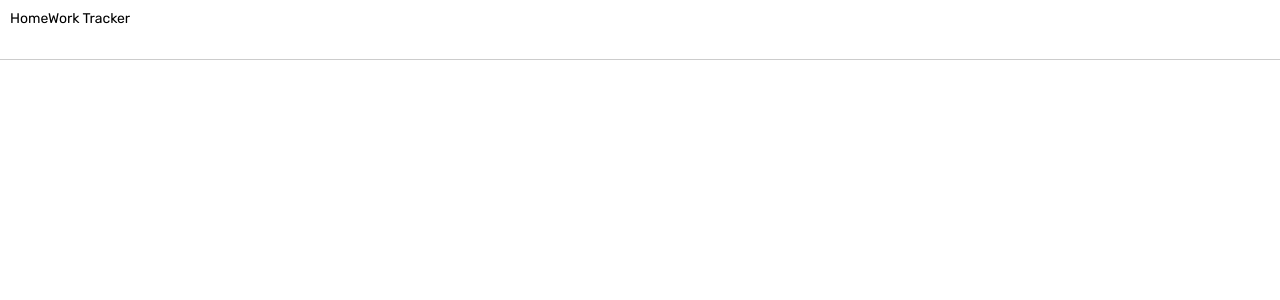
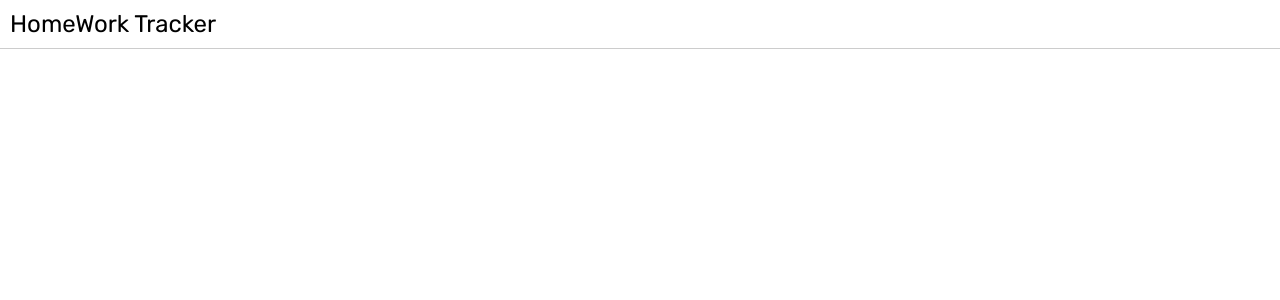
Before and after one commit to Alekseypavlov14/homework-tracker, a React (Create React App) app: page / in a window 1280 px wide. Shown: the top 300 px of the page. Built offline with nearby package versions, Linux system fonts and the light colour scheme.

Commit message:
set styles

```diff
--- a/src/components/Header/Header.module.css
+++ b/src/components/Header/Header.module.css
@@ -1,6 +1,10 @@
 .Header {
   width: 100%;
-  height: 60px;
   padding: 10px;
   border-bottom: 1px solid #ccc;
 }
+
+.Title {
+  font-weight: 400;
+  font-size: 24px;
+}
```
